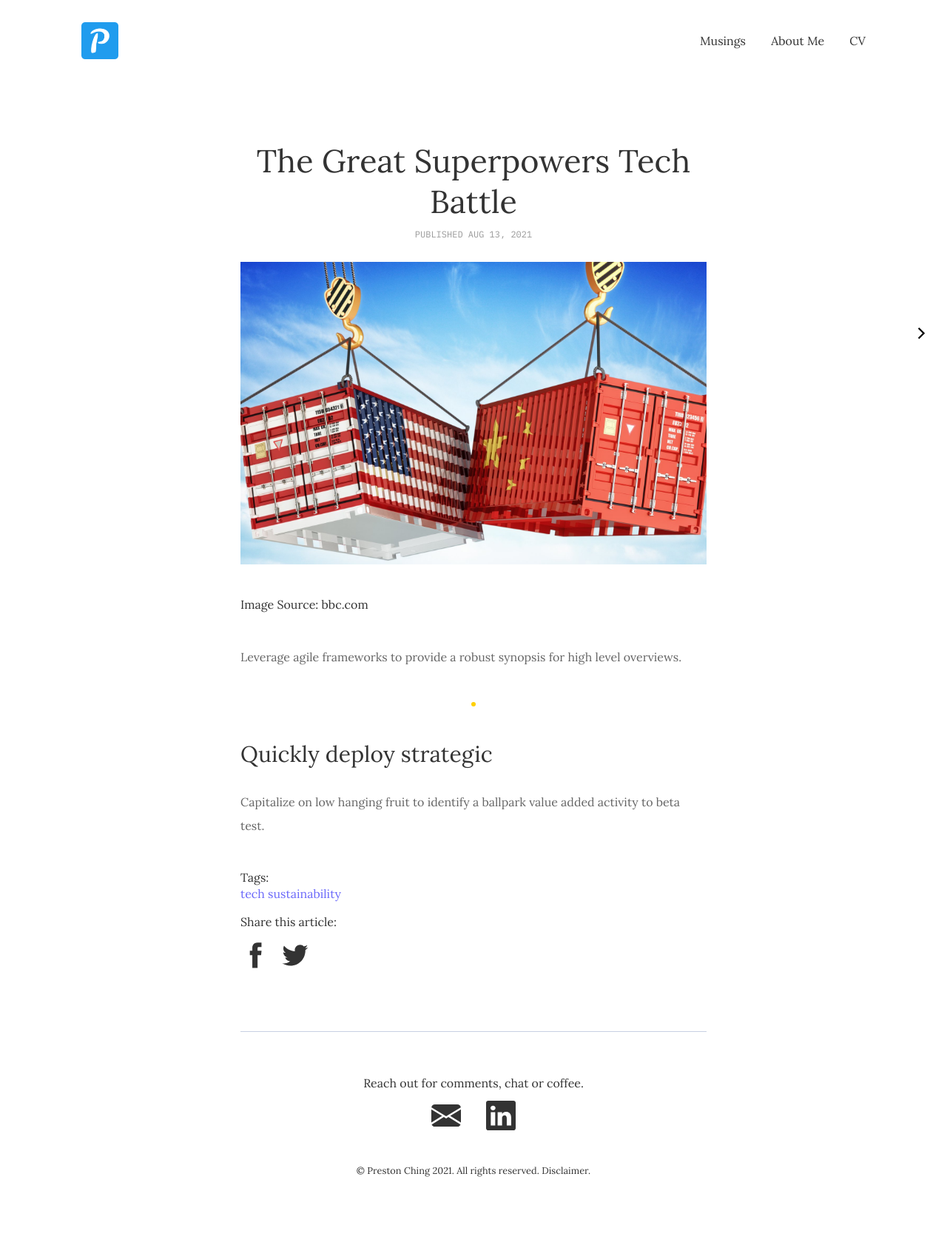
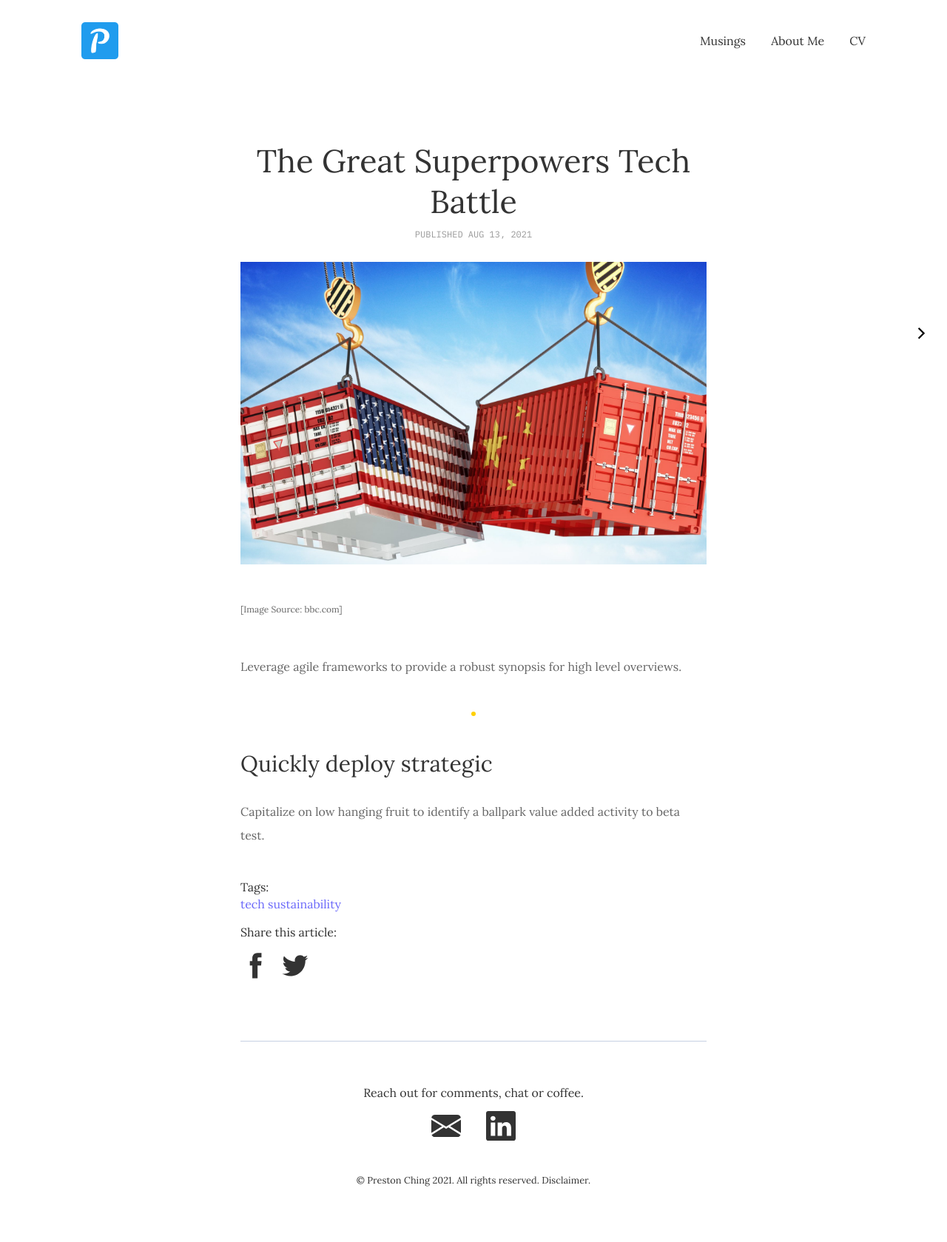
Before and after one commit to PrestonChing/prestonching.github.io, a Jekyll site: the page built from _posts/2021-08-13-us-china.md, in a window 1280 px wide. Shown: the whole page at 74% size. Built offline with Jekyll 4.4.1, drawn with Linux system fonts in a browser that asks for light colours.

Commit message:
add caption 4

```diff
--- a/_layouts/post.html
+++ b/_layouts/post.html
@@ -16,7 +16,7 @@ layout: default
     </div>
 
     {% if page.caption %}
-    <div class="post__content">{{page.caption}}</div>
+    <div class="post__caption">{{page.caption}}</div>
     {% endif %}
 
     <div class="post__content" data-aos="fade-up" data-aos-easing="ease-out-quad" data-aos-delay="100" data-aos-duration="700">
--- a/_posts/2021-08-13-us-china.md
+++ b/_posts/2021-08-13-us-china.md
@@ -2,7 +2,7 @@
 layout: post
 title:  The Great Superpowers Tech Battle
 image:  '/assets/img/US-China.jpeg'
-caption: 'Image Source: bbc.com'
+caption: '[Image Source: bbc.com]'
 tags:   tech sustainability
 ---
 
--- a/_sass/4-layouts/_post.scss
+++ b/_sass/4-layouts/_post.scss
@@ -56,6 +56,13 @@
     line-height: 32px;
     color: $gray;
   }
+}
+
+.post__caption {
+  margin-bottom: 45px;
+  font-size: 12px;
+  line-height: 32px;
+  color: $gray;
 }
 
 /* Post Navigation */
```
Also changed, not shown: _posts/2021-08-20-chainlink.md (+1 -1 lines).
